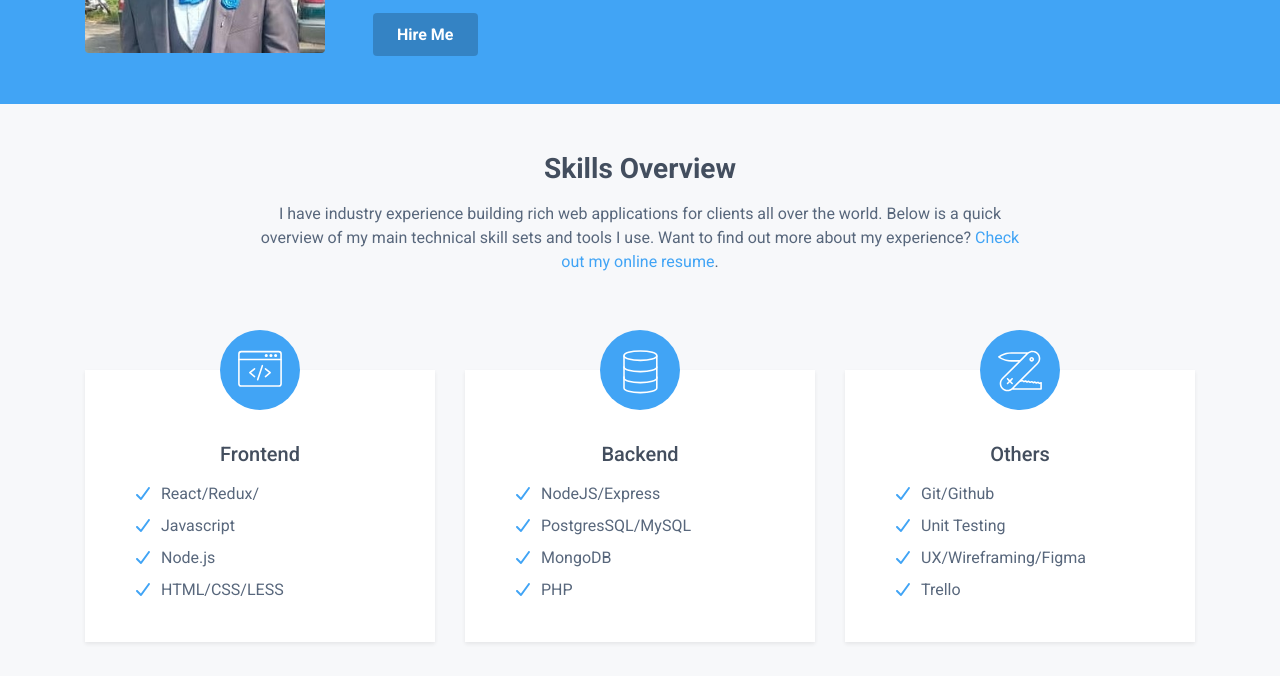
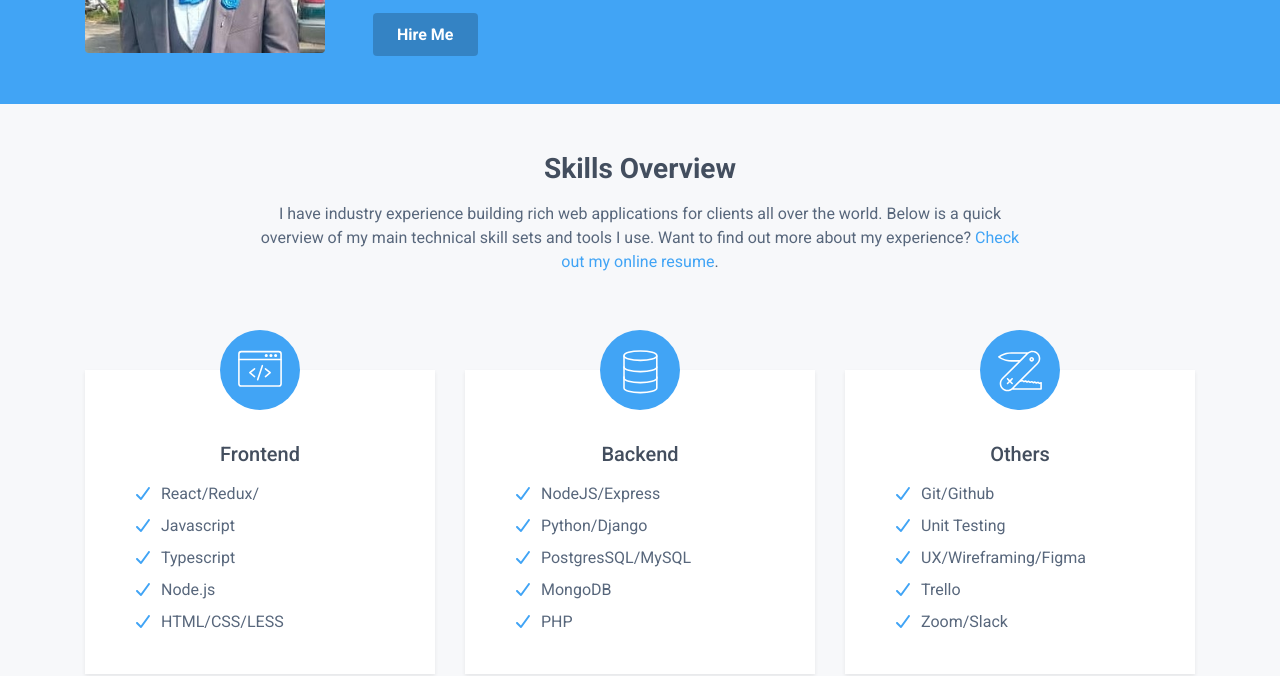
Before and after one commit to temitopeakinsoto/portfolio, a plain HTML site: page index.html in a window 1280 px wide. Shown: the part 281-957 px from the top of the page. Drawn offline with Linux system fonts and the light colour scheme.

Commit message:
update skills section

```diff
--- a/index.html
+++ b/index.html
@@ -141,6 +141,7 @@
 					        <ul class="skills-list list-unstyled text-secondary">
 						        <li class="mb-2"><i class="fas fa-check mr-2 text-primary"></i>React/Redux/</li>
 						        <li class="mb-2"><i class="fas fa-check mr-2 text-primary"></i>Javascript</li>
+						        <li class="mb-2"><i class="fas fa-check mr-2 text-primary"></i>Typescript</li>
 						        <li class="mb-2"><i class="fas fa-check mr-2 text-primary"></i>Node.js</li>
 						        <li class="mb-2"><i class="fas fa-check mr-2 text-primary"></i>HTML/CSS/LESS</li>
 					        </ul>
@@ -155,6 +156,7 @@
 					        </div>
 					        <ul class="skills-list list-unstyled text-secondary">
 						        <li class="mb-2"><i class="fas fa-check mr-2 text-primary"></i>NodeJS/Express</li>
+						        <li class="mb-2"><i class="fas fa-check mr-2 text-primary"></i>Python/Django</li>
 						        <li class="mb-2"><i class="fas fa-check mr-2 text-primary"></i>PostgresSQL/MySQL</li>
 						        <li class="mb-2"><i class="fas fa-check mr-2 text-primary"></i>MongoDB</li>
 						        <li class="mb-2"><i class="fas fa-check mr-2 text-primary"></i>PHP</li>
@@ -172,7 +174,9 @@
 						        <li class="mb-2"><i class="fas fa-check mr-2 text-primary"></i>Git/Github</li>
 						        <li class="mb-2"><i class="fas fa-check mr-2 text-primary"></i>Unit Testing</li>
 						        <li class="mb-2"><i class="fas fa-check mr-2 text-primary"></i>UX/Wireframing/Figma</li>
-						        <li class="mb-2"><i class="fas fa-check mr-2 text-primary"></i>Trello</li>
+								<li class="mb-2"><i class="fas fa-check mr-2 text-primary"></i>Trello</li>
+						        <li class="mb-2"><i class="fas fa-check mr-2 text-primary"></i>Zoom/Slack</li>
+
 					        </ul>
 				        </div><!--//skills-block-inner-->
 			        </div><!--//skills-block-->
```
